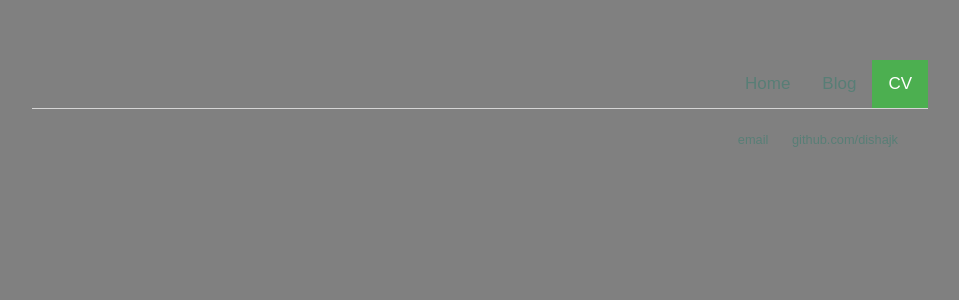
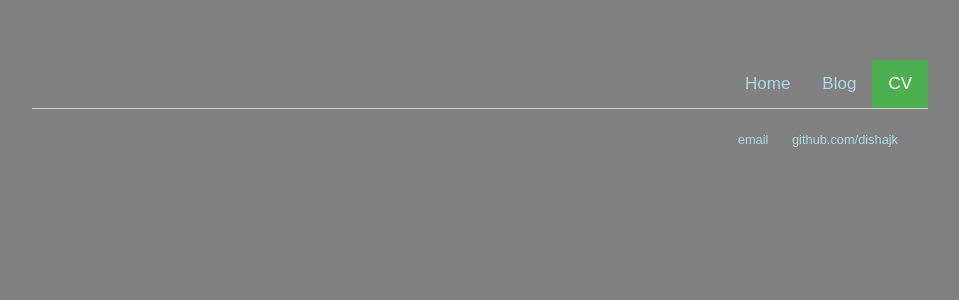
Before and after one commit to dishajk/dishajk.github.io, a Jekyll site: the page built from cv/index.html, in a window 1280 px wide. Shown: the top 300 px of the page, without its empty margins (160-1119 px from the left). Built offline with Jekyll 4.4.1, drawn with Linux system fonts in a browser that asks for light colours.

Commit message:
changing link colors

```diff
--- a/css/main.css
+++ b/css/main.css
@@ -64,12 +64,12 @@ footer {
   font-size: .8em;
 }
 a:link {
-  color: #587e76;
+  color: lightblue;
   background-color: transparent;
   text-decoration: none;
 }
 a:visited {
-  color: #587e76;
+  color: lightblue;
   background-color: transparent;
   text-decoration: none;
 }
```
